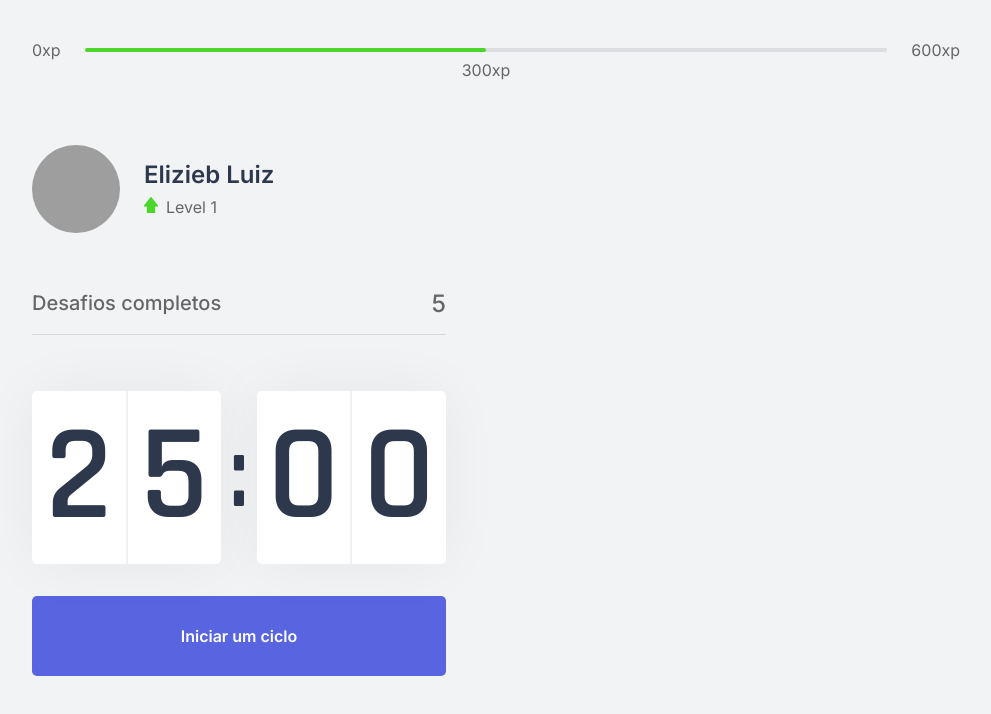
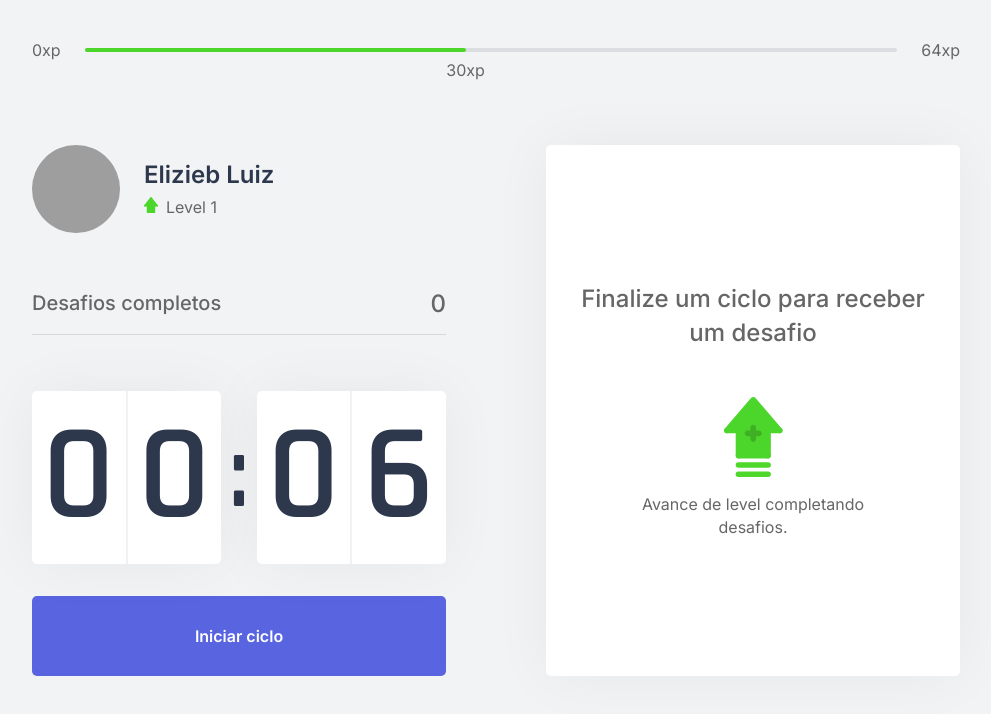
Before and after one commit to eliziebluiz/NLW04, a Next.js app in the folder moveit-next/: page / in a window 1280 px wide. Shown: the top 714 px of the page, without its empty margins (144-1135 px from the left). Built offline with nearby package versions, Linux system fonts and the light colour scheme; grey boxes are pictures that could not be loaded.

Commit message:
Adicionando terceiro dia

```diff
--- /dev/null
+++ b/moveit-next/challenges.json
@@ -0,0 +1,62 @@
+[
+  {
+    "type": "body",
+    "description": "Estique um de seus braços com a palma da mão virada para frente e puxe os dedos para cima por 10 segundos por mão.",
+    "amount": 80
+  },
+  {
+    "type": "body",
+    "description": "Estique seu braço contra o peito e puxe-o utilizando o outro braço por 10 segundos por braço.",
+    "amount": 60
+  },
+  {
+    "type": "body",
+    "description": "Puxe seu pescoço com a ajuda da mão para a direita e para a esquerda, permanecendo na posição por alguns segundos.",
+    "amount": 70
+  },
+  {
+    "type": "body",
+    "description": "Com as duas mãos na parte de trás da cabeça, leve-a para baixo, alongando a parte de trás da região.",
+    "amount": 60
+  },
+  {
+    "type": "body",
+    "description": "Cruze as pernas e desça com as mãos esticadas em direção ao chão. Repita o movimento com a outra perna na frente.",
+    "amount": 100
+  },
+  {
+    "type": "body",
+    "description": "Sentado, abra as pernas e tente encostar as palmas das mãos no chão, repita 3 vezes por 5 segundos.",
+    "amount": 80
+  },
+  {
+    "type": "body",
+    "description": "Puxe o joelho de encontro ao peito e segure, troque de perna após 10 segundos.",
+    "amount": 50
+  },
+  {
+    "type": "body",
+    "description": "Sentado, cruze uma perna e incline seu tronco à frente, troque de perna após 10 segundos.",
+    "amount": 80
+  },
+  {
+    "type": "eye",
+    "description": "Sentado, feche os olhos e cubra-os com as palmas da mão durante 2 minutos, depois abra normalmente.",
+    "amount": 90
+  },
+  {
+    "type": "eye",
+    "description": "Em algum ambiente aberto, olhe o mais longe que puder em quatro direções por 3s, mexa apenas os olhos. Repita 3 vezes.",
+    "amount": 140
+  },
+  {
+    "type": "eye",
+    "description": "Usando os polegares, massage a área abaixo das sobrancelhas em movimentos circulares por 15 segundos.",
+    "amount": 70
+  },
+  {
+    "type": "body",
+    "description": "Em pé, gire a cintura o máximo que puder para a esquerda, segure por cinco segundos. Repita para a direita.",
+    "amount": 90
+  }
+]
--- /dev/null
+++ b/moveit-next/src/components/ChallengeBox.tsx
@@ -0,0 +1,57 @@
+import { useContext, useState } from "react"
+import { ChallengesContext } from "../contexts/ChallengesContext";
+import styles from "../styles/components/ChallengeBox.module.css"
+
+export function ChallengeBox (){
+
+  const {activeChallenge, resetChallenge} = useContext(ChallengesContext);
+
+
+
+  return(
+    <div className={styles.challengeBoxContainer}>
+      {activeChallenge ?
+      (
+        <div className={styles.challengeActive}>
+          <header>
+            Ganhe {activeChallenge.amount}
+          </header>
+          <main>
+            <img src={`icons/${activeChallenge.type}.svg`} alt=""/>
+            <strong>Novo desafio</strong>
+            <p>{activeChallenge.description}</p>
+          </main>
+          <footer>
+            <button
+              type="button"
+              className={styles.challengeFailedButton}
+              onClick={resetChallenge}
+            >
+              Falhei
+            </button>
+            <button
+              type="button"
+              className={styles.challengeSucceededButton}
+            >
+              Completei
+            </button>
+          </footer>
+        </div>
+      )
+      :
+      (
+        <div className={styles.challengeNotActive}>
+          <strong>
+            Finalize um ciclo para receber um desafio
+          </strong>
+          <p>
+            <img src="icons/level-up.svg" alt="Level Up"/>
+            Avance de level completando desafios.
+          </p>
+
+        </div>
+      )}
+
+    </div>
+  )
+}
--- a/moveit-next/src/components/CompletedChallenges.tsx
+++ b/moveit-next/src/components/CompletedChallenges.tsx
@@ -1,10 +1,15 @@
+import { useContext } from 'react';
+import { ChallengesContext } from '../contexts/ChallengesContext';
 import styles from '../styles/components/CompletedChallenges.module.css';
 
 export function CompletedChallenges(){
+
+  const {challengesCompleted} = useContext(ChallengesContext);
+
   return (
     <div className={styles.completedChallengesContainer}>
       <span>Desafios completos</span>
-      <span>5</span>
+      <span>{challengesCompleted}</span>
     </div>
   )
 }
--- a/moveit-next/src/components/CountDown.tsx
+++ b/moveit-next/src/components/CountDown.tsx
@@ -1,11 +1,19 @@
-import { useEffect, useState } from "react";
+import { useContext, useEffect, useState } from "react";
+import { ChallengesContext } from "../contexts/ChallengesContext";
 import styles from "../styles/components/CountDown.module.css";
+
+let countDownTimeOut: NodeJS.Timeout;
 
 export function CountDown(){
 
-  const [time, setTime] = useState(25*60);
+  const { startNewChallenge } = useContext(ChallengesContext);
 
-  const[active, setActive] = useState(false);
+
+  const [time, setTime] = useState(0.1*60);
+
+  const[isActive, setIsActive] = useState(false);
+
+  const[hasFinished, setHasFinished] = useState(false);
 
   const minutes = Math.floor(time/60);
   const seconds = time % 60;
@@ -14,17 +22,26 @@
   const [secondLeft, secondRight] = String(seconds).padStart(2, '0').split('');
 
   function startCountDown(){
-    setActive(true);
+    setIsActive(true);
+  }
 
+  function resetCountDown(){
+    clearTimeout(countDownTimeOut);
+    setIsActive(false);
+    setTime(0.1*60);
   }
 
   useEffect(()=>{
-    if(active && time>0){
-      setTimeout(()=>{
+    if(isActive && time>0){
+      countDownTimeOut = setTimeout(()=>{
         setTime(time-1);
       }, 1000)
+    } else if(isActive && time=== 0){
+      setHasFinished(true);
+      setIsActive(false);
+      startNewChallenge();
     }
-  }, [active, time])
+  }, [isActive, time])
 
   return(
     <div>
@@ -40,9 +57,38 @@
         </div>
       </div>
 
-      <button type="button" onClick={startCountDown} className={styles.countDownButton}>
-        Iniciar um ciclo
-      </button>
+      {/* If ternario que só tem a condição de true hasFinished && */}
+      {hasFinished ? (
+        <button
+         type="button"
+         disabled
+         className={styles.countDownButton}>
+          Ciclo encerrado
+        </button>
+       ):(
+         <>
+           {isActive ?
+           (
+              <button
+                type="button"
+                onClick={resetCountDown}
+                className={`${styles.countDownButton} ${styles.countDownButtonActive}`}>
+                  Abandonar ciclo
+              </button>
+            )
+              :
+            (
+              <button
+                type="button"
+                onClick={startCountDown}
+                className={styles.countDownButton}>
+                  Iniciar ciclo
+              </button>
+            )}
+         </>
+       )}
+
+
     </div>
   );
 }
--- a/moveit-next/src/components/ExperienceBar.tsx
+++ b/moveit-next/src/components/ExperienceBar.tsx
@@ -1,17 +1,24 @@
+import { useContext } from 'react';
+import { ChallengesContext } from '../contexts/ChallengesContext';
 import styles from '../styles/components/ExpirenceBar.module.css';
 
 export function ExpirenceBar(){
+
+  const {currentExpirence, experienceToNextLevel} = useContext(ChallengesContext);
+
+  const percentToNextLevel = Math.round(currentExpirence*100)/experienceToNextLevel;
+
   return(
     <header className={styles.expirienceBar}>
       <span>0xp</span>
         <div>
-          <div style={{width:"50%"}}/>
+          <div style={{width:`${percentToNextLevel}%`}}/>
 
-          <span className={styles.currentExpirence} style={{left:"50%"}}>
-            300xp
+          <span className={styles.currentExpirence} style={{left:`${percentToNextLevel}%`}}>
+            {currentExpirence}xp
           </span>
         </div>
-      <span>600xp</span>
+      <span>{experienceToNextLevel}xp</span>
     </header>
   );
 }
--- /dev/null
+++ b/moveit-next/src/contexts/ChallengesContext.tsx
@@ -0,0 +1,65 @@
+import {createContext, ReactNode, useState} from "react";
+import challenges from '../../challenges.json';
+
+interface Challenge{
+  type: 'body' | 'eye';
+  description: string;
+  amount: number;
+}
+
+interface ChallengesContextData{
+  level: number;
+  currentExpirence: number;
+  challengesCompleted: number;
+  activeChallenge: Challenge;
+  levelUp: () => void;
+  startNewChallenge: () => void;
+  resetChallenge: () => void;
+  experienceToNextLevel: number;
+}
+
+interface ChallengesProvider{
+  children: ReactNode;
+}
+
+export const ChallengesContext = createContext({ } as ChallengesContextData);
+
+export function ChallengesProvider({children}: ChallengesProvider){
+  const[level, setLevel] = useState(1);
+  const[currentExpirence, setCurrentExpirence ] = useState(30);
+  const[challengesCompleted, setChallengesCompleted] = useState(0);
+
+  const [activeChallenge, setActiveChallenge] = useState(null);
+
+  const experienceToNextLevel = Math.pow((level+1)*4, 2);
+
+  function levelUp(){
+    setLevel(level+1);
+  }
+
+  function startNewChallenge(){
+    const randomChallengesIndex = Math.floor(Math.random() * challenges.length)
+    const challenge = challenges[randomChallengesIndex];
+    setActiveChallenge(challenge)
+  }
+
+  function resetChallenge(){
+    setActiveChallenge(null);
+  }
+
+return(
+    <ChallengesContext.Provider
+      value={{
+        level,
+        currentExpirence,
+        challengesCompleted,
+        levelUp,
+        startNewChallenge,
+        activeChallenge,
+        resetChallenge,
+        experienceToNextLevel
+      }}>
+      {children}
+    </ChallengesContext.Provider>
+  );
+}
--- a/moveit-next/src/pages/_app.tsx
+++ b/moveit-next/src/pages/_app.tsx
@@ -1,7 +1,15 @@
+import { ChallengesProvider } from "../contexts/ChallengesContext";
+
 import '../styles/global.css'
 
+
 function MyApp({ Component, pageProps }) {
-  return <Component {...pageProps} />
+
+  return(
+    <ChallengesProvider>
+      <Component {...pageProps} />
+    </ChallengesProvider>
+  )
 }
 
 export default MyApp
--- a/moveit-next/src/pages/index.tsx
+++ b/moveit-next/src/pages/index.tsx
@@ -1,12 +1,13 @@
-import React from 'react';
+import Head from 'next/head';
+
 import { CompletedChallenges } from '../components/CompletedChallenges';
 import { CountDown } from '../components/CountDown';
-import Head from 'next/head';
-
+import { ChallengeBox } from '../components/ChallengeBox';
 import { ExpirenceBar } from "../components/ExperienceBar";
 import { Profile } from '../components/Profile';
 
 import styles from "../styles/pages/Home.module.css";
+
 
 export default function Home() {
   return (
@@ -25,7 +26,7 @@
           <CountDown/>
         </div>
         <div>
-
+          <ChallengeBox/>
         </div>
       </section>
     </div>
--- /dev/null
+++ b/moveit-next/src/styles/components/ChallengeBox.module.css
@@ -0,0 +1,109 @@
+.challengeBoxContainer {
+  height: 100%;
+
+  background: var(--white);
+  border-radius: 5px;
+  box-shadow: 0 0 60px rgba(0, 0, 0, 0.05);
+  padding: 1.5rem 2rem;
+
+  display: flex;
+  flex-direction: column;
+  align-items: center;
+  justify-content: center;
+
+  text-align: center;
+}
+
+.challengeNotActive {
+  display: flex;
+  flex-direction: column;
+  align-items: center;
+}
+
+.challengeNotActive strong {
+  font-size: 1.5rem;
+  font-weight: 500;
+  line-height: 1.4;
+}
+
+.challengeNotActive p {
+  display: flex;
+  flex-direction: column;
+  align-items: center;
+  line-height: 1.4;
+  max-width: 70%;
+  margin-top: 3rem;
+}
+
+.challengeNotActive p img {
+  margin-bottom: 1rem;
+}
+
+.challengeActive {
+  height: 100%;
+
+  display: flex;
+  flex-direction: column;
+}
+
+.challengeActive header {
+  color: var(--blue);
+  font-weight: 600;
+  font-size: 1.25rem;
+  padding: 0 2rem 1.5rem;
+  border-bottom: 1px solid var(--gray-line);
+}
+
+.challengeActive main {
+  flex: 1;
+  display: flex;
+  flex-direction: column;
+  align-items: center;
+  justify-content: center;
+}
+
+.challengeActive main strong {
+  font-size: 2rem;
+  font-weight: 600;
+  color: var(--title);
+  margin: 1.5rem 0 1rem;
+}
+
+.challengeActive main p {
+  line-height: 1.5;
+}
+
+.challengeActive footer {
+  display: grid;
+  grid-template-columns: 1fr 1fr;
+  gap: 1rem;
+}
+
+.challengeActive footer button {
+  height: 3rem;
+
+  display: flex;
+  align-items: center;
+  justify-content: center;
+
+  border: 0;
+  border-radius: 5px;
+
+  color: var(--white);
+
+  font-size: 1rem;
+  font-weight: 600;
+  transition: filter 0.2s;
+}
+
+.challengeActive footer button.challengeFailedButton {
+  background: var(--red);
+}
+
+.challengeActive footer button.challengeSucceededButton {
+  background: var(--green);
+}
+
+.challengeActive footer button:hover {
+  filter: brightness(0.9);
+}
```
Also changed, not shown: moveit-next/src/styles/components/CountDown.module.css (+17 -1 lines).
